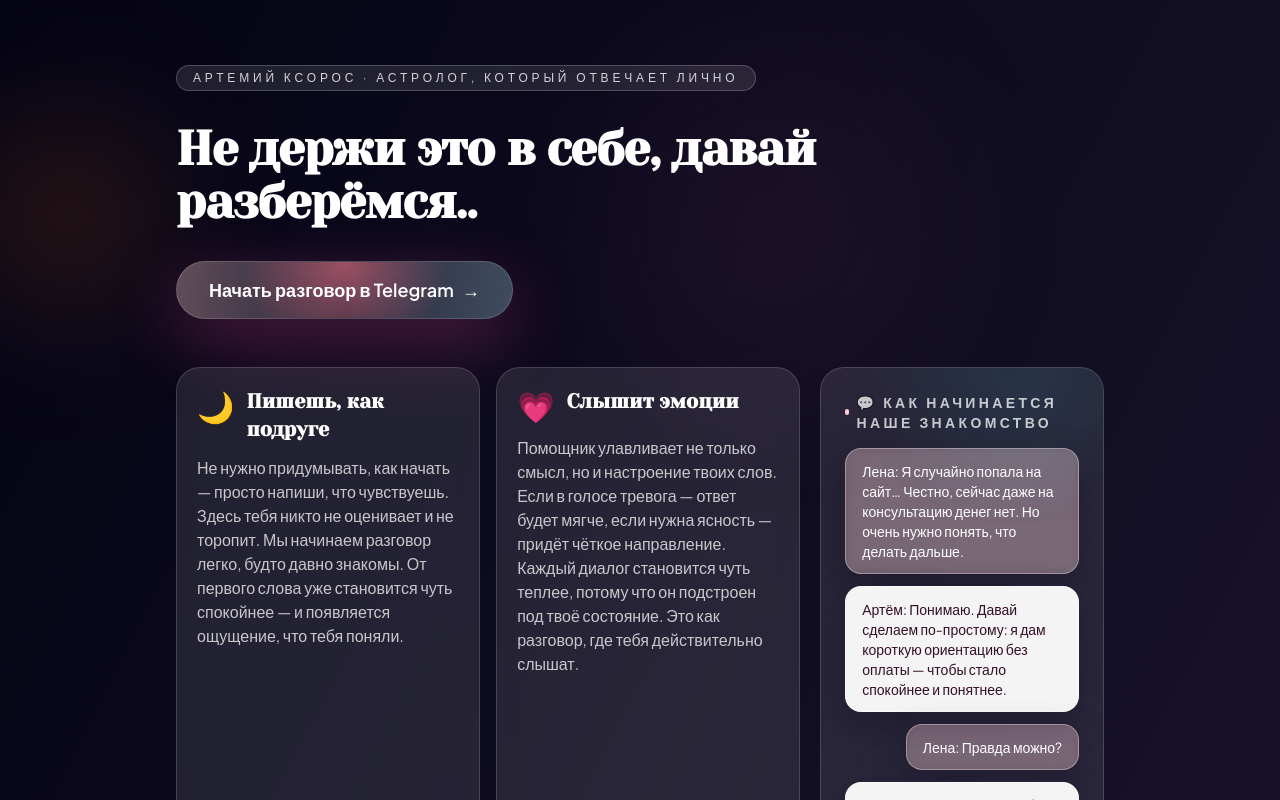
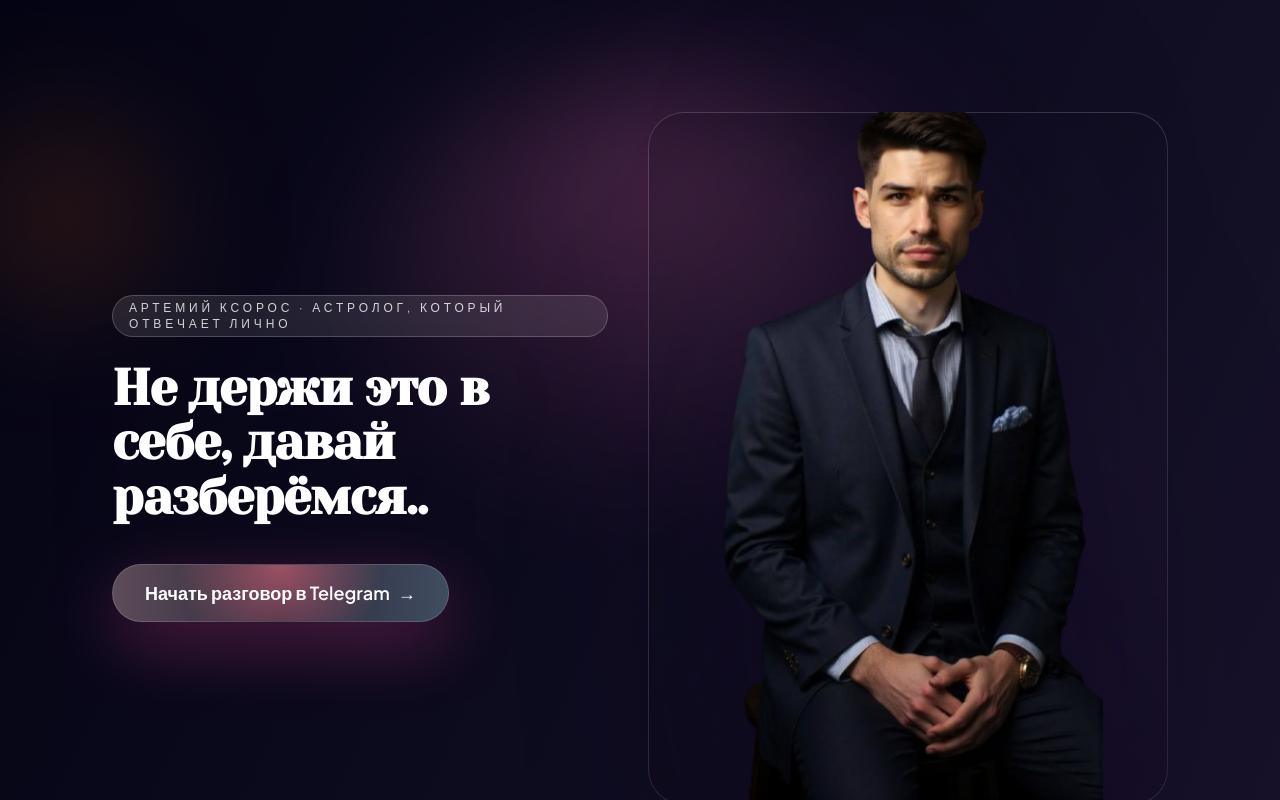
Before and after one commit to DEOZMSK/ksoros-landing-, a Next.js app: page / in a window 1280 px wide. Shown: the top 800 px of the page. Built offline with nearby package versions, Linux system fonts and the light colour scheme; no server answers.

Commit message:
Recenter hero portrait without overlapping content

```diff
--- a/app/page.tsx
+++ b/app/page.tsx
@@ -1,4 +1,6 @@
 import type { Metadata } from "next";
+
+import Image from "next/image";
 
 import { CTAButton } from "./components/CTAButton";
 import { siteConfig } from "../content/site-config";
@@ -77,24 +79,31 @@ export default function HomePage() {
         />
       </div>
 
-      <div className="relative z-10 mx-auto flex min-h-screen max-w-5xl flex-col justify-between gap-12 px-6 py-16 sm:px-10 lg:px-12">
-        <header className="space-y-8">
+      <div className="relative z-10 mx-auto flex min-h-screen max-w-6xl flex-col justify-between gap-16 px-6 py-16 sm:px-10 lg:px-12">
+        <header className="relative flex min-h-[660px] flex-col justify-center overflow-visible pb-24 pt-12">
+          <div
+            aria-hidden
+            className="pointer-events-none absolute left-1/2 top-6 -z-10 h-[520px] w-[min(95vw,600px)] -translate-x-1/2 rounded-[55%] bg-[radial-gradient(circle_at_top,rgba(244,114,182,0.28),transparent_74%)] blur-3xl"
+          />
+
+          <div className="relative grid w-full items-center gap-10 lg:grid-cols-[1.02fr_1fr]">
+            <div className="order-2 flex flex-col items-center text-center sm:items-start sm:text-left lg:order-1 lg:items-start">
               <span className="inline-flex items-center gap-2 rounded-full border border-white/20 bg-white/10 px-4 py-1 text-xs uppercase tracking-[0.32em] text-white/80">
                 {hero.eyebrow}
               </span>
 
-          <div className="space-y-6">
-            <h1 className="font-semibold leading-tight tracking-tight text-white text-3xl md:text-[2.85rem] lg:text-[3rem] lg:leading-[1.1]">
+              <div className="mt-6 max-w-xl drop-shadow-[0_12px_32px_rgba(8,6,24,0.4)]">
+                <h1 className="text-3xl font-semibold leading-tight tracking-tight text-white md:text-[2.85rem] lg:text-[3.15rem] lg:leading-[1.08]">
                   {hero.headline}
                 </h1>
                 {heroSubheadline && (
-              <p className="max-w-2xl text-lg text-white/80 md:text-xl">
+                  <p className="mt-6 text-lg text-white/80 md:text-xl">
                     {heroSubheadline}
                   </p>
                 )}
               </div>
 
-          <div className="flex flex-col gap-4 sm:flex-row sm:items-center">
+              <div className="mt-10 flex w-full flex-col items-center gap-4 text-center sm:flex-row sm:items-center sm:justify-start sm:text-left">
                 <CTAButton
                   href={heroTelegramLink}
                   variant="glow"
@@ -102,11 +111,31 @@ export default function HomePage() {
                 >
                   {hero.ctaLabel}
                 </CTAButton>
+
+                {hero.note && (
+                  <p className="max-w-md text-sm text-white/70 sm:text-left">{hero.note}</p>
+                )}
+              </div>
             </div>
 
-          {hero.note && (
-            <p className="text-sm text-white/70 sm:max-w-md">{hero.note}</p>
-          )}
+            <div className="order-1 flex justify-center lg:order-2">
+              <div className="relative w-[min(88vw,520px)] max-w-[520px]">
+                <div className="absolute -left-6 right-6 bottom-2 h-40 rounded-full bg-[radial-gradient(circle_at_center,rgba(12,10,28,0.85),transparent_78%)] blur-3xl" aria-hidden />
+                <div className="relative mx-auto aspect-[3/4] w-full overflow-visible">
+                  <div className="absolute inset-0 rounded-[36px] border border-white/25 bg-gradient-to-br from-white/12 via-white/6 to-transparent opacity-60 mix-blend-screen" aria-hidden />
+                  <Image
+                    src="/photo.png"
+                    alt="Портрет Артемия Ксороса"
+                    fill
+                    priority
+                    sizes="(min-width: 1280px) 520px, (min-width: 768px) 460px, (min-width: 640px) 420px, 88vw"
+                    className="object-contain drop-shadow-[0_45px_95px_rgba(17,6,31,0.55)]"
+                  />
+                  <div className="absolute inset-0 rounded-[36px] bg-gradient-to-t from-[#120f24]/45 via-transparent to-transparent mix-blend-soft-light" aria-hidden />
+                </div>
+              </div>
+            </div>
+          </div>
         </header>
 
         <section className="space-y-8">
```
Lines whose indentation alone changed are shown as unchanged.
